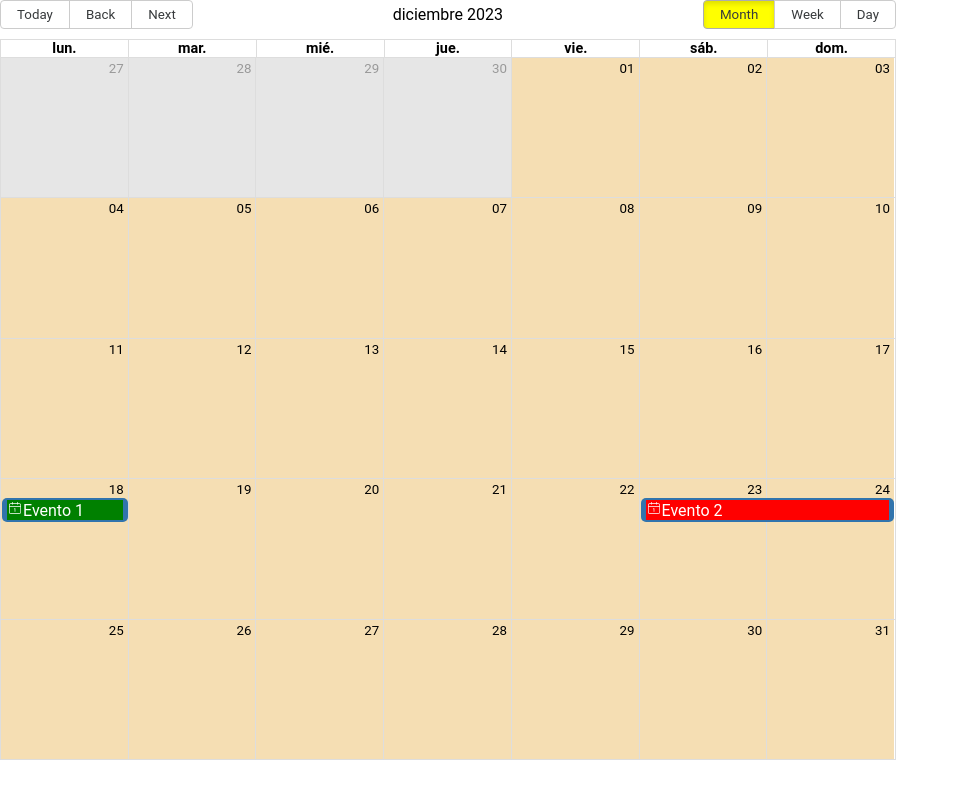
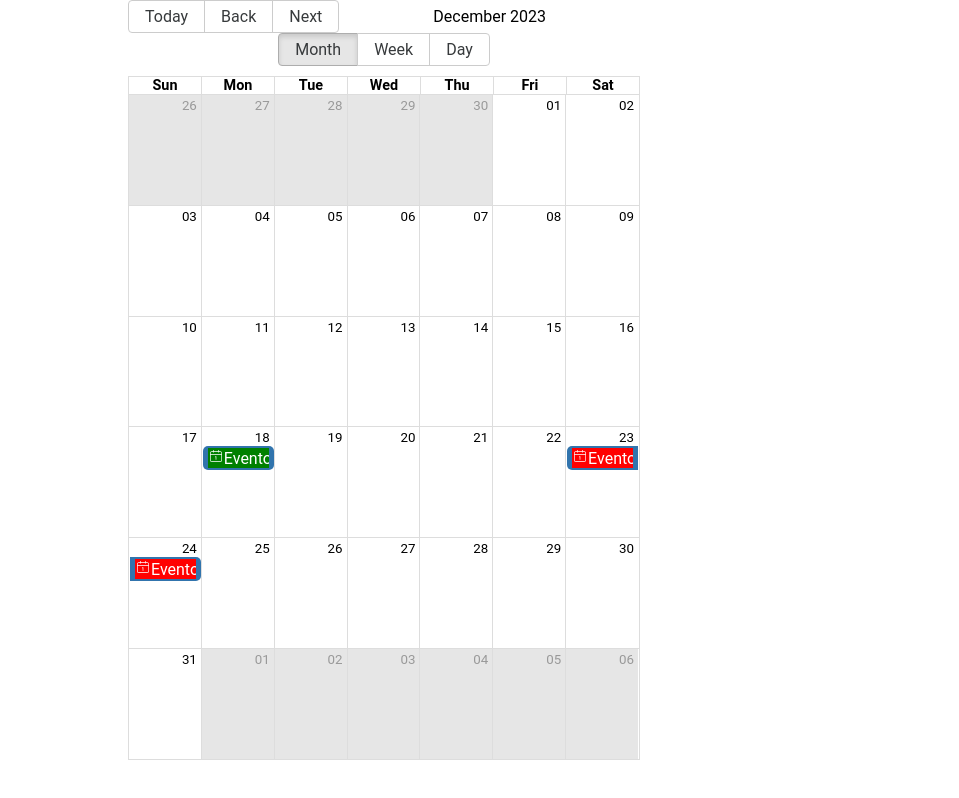
Before and after one commit to paprikadreamdetective/DSAGE-AutCare, a React (Create React App) app: page /create in a window 1280 px wide. Shown: the whole page, without its empty margins (0-959 px from the left). Built offline with nearby package versions, Linux system fonts and the light colour scheme.

Commit message:
align calendar

```diff
--- a/src/pages/Create.tsx
+++ b/src/pages/Create.tsx
@@ -9,7 +9,7 @@ import { Calendar, dayjsLocalizer } from "react-big-calendar";
 import "react-big-calendar/lib/css/react-big-calendar.css";
 import dayjs from "dayjs";
 import { CiCalendarDate } from "react-icons/ci";
-import "dayjs/locale/es"
+import "dayjs/locale/en"
 
 dayjs.locale("es");
 
@@ -37,24 +37,6 @@ const Tab2: React.FC = () => {
     },
   ];
 
-  {/*return (
-    <IonPage>
-      <IonContent fullscreen>
-        <div className="description">
-          <p>Generate outfits for ... <br />
-            Choose the occasion that best fits your day. </p>
-        </div>
-        <div className="generate">
-          <div className="card-outfit">
-              <img src={cloud_icon} alt="" />
-
-              <p>Casual</p>
-          </div>
-        </div>
-
-      </IonContent>
-    </IonPage>
-  );*/}
 
   const handleNavigate = (newDate: Date) => {
     console.log("New date:", newDate);
@@ -89,11 +71,23 @@ const Tab2: React.FC = () => {
 
   return (
     <div
-      style={{
-        height: "95vh",
-        width: "70vw",
-      }}
+    style={{
+     /* height: "95vh",
+      display: "flex",
+      //flexDirection: "column",
+      justifyContent: "center",
+      alignItems: "center",*/
+
+      height: "95vh",
+      width: "80vw",
+      //display: "flex",
+      //flexDirection: "column",
+      //justifyContent: "center",
+      alignItems: "center",
+      margin: "auto"
+    }}
     >
+
       <Calendar
         localizer={localizer}
         events={events}
@@ -106,13 +100,14 @@ const Tab2: React.FC = () => {
         onNavigate={handleNavigate}
         //min={dayjs("2023-12-23T08:00:00").toDate()}
        // max={dayjs("2023-12-23T18:00:00").toDate()}
+       components={components}
+       style={{ maxWidth: "50%" }}
         formats={{
           dayHeaderFormat: (date) => {
             console.log(date);
             return dayjs(date).format("DD/MM/YYYY");
           },
         }}
-        components={components}
       />
     </div>
   );
--- a/src/pages/Tab2.css
+++ b/src/pages/Tab2.css
@@ -48,17 +48,59 @@
     justify-content: center;
 } */
 
-.rbc-event {
-    background: yellow;
-    padding: 10px;
+.rbc-toolbar {
+    display: flex;
+    justify-content: center;
+    align-items: center;
+   margin-bottom: 10px; /* Ajusta el margen según sea necesario */
+    /*padding: 0 10px; /* Ajusta el relleno según sea necesario */
+    max-width: 1000px;
 }
 
-.rbc-active {
-    background: yellow !important;
+.rbc-toolbar button {
+    font-size: 1rem; /* Ajusta el tamaño de fuente según sea necesario */
+    background-color: transparent;
+    border: none;
+    cursor: pointer;
+}
+
+.rbc-btn-group {
+    display: flex;
+    align-items: center;
+}
+
+.rbc-btn-group button {
+    margin: 0 5px; /* Ajusta el margen entre botones según sea necesario */
+}
+
+.rbc-calendar {
+    width: 60%;
+    display: flex;
+    flex-direction: column; /* Cambiado a 'column' para que los botones estén debajo del calendario */
+    align-items: center; /* Alineados al centro */
+}
+
+.rbc-month-view {
+    width: 100%;
+    max-width: 1000px; /* Ajusta el ancho máximo según sea necesario */
+}
+
+
+.rbc-row-bg {
+    display: flex;
+    justify-content: space-between;
+}
+
+.rbc-header {
+    flex: 1;
+    text-align: center;
     padding: 10px;
+
 }
 
 .rbc-day-bg {
-    background: wheat;
-    padding: 40px;
+    flex: 1;
+    /*background: wheat;*/
+    text-align: center;
+    padding: 10px;
 }
```
